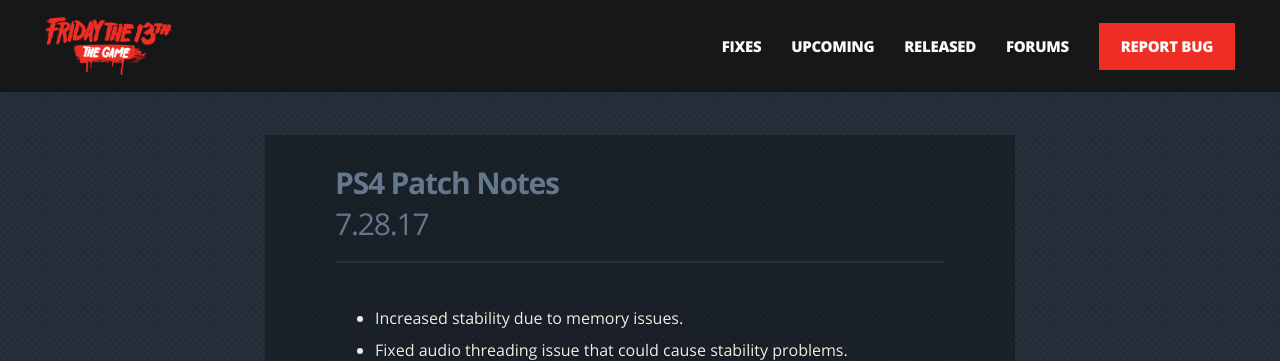
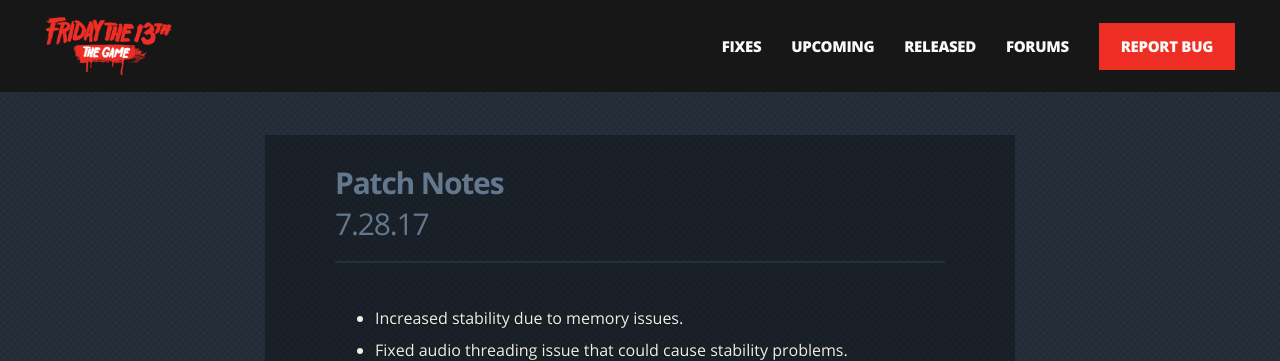
Before and after one commit to bdk6000/friday-13, a Jekyll site: the page built from _released-patches/patch-notes-8b3f31.markdown, in a window 1280 px wide and 900 px high. Shown: the top 361 px of the window. Built offline with Jekyll 4.4.1, drawn with Linux system fonts in a browser that asks for light colours.

Commit message:
Updated Patch Notes 8b3f31

```diff
--- a/_released-patches/patch-notes-8b3f31.markdown
+++ b/_released-patches/patch-notes-8b3f31.markdown
@@ -1,8 +1,6 @@
 ---
 title: Patch Notes
 date: 2017-08-01 23:53:00 -04:00
-categories:
-- PS4
 release-date: 2017-07-28 00:00:00 -04:00
 ---
 
```
